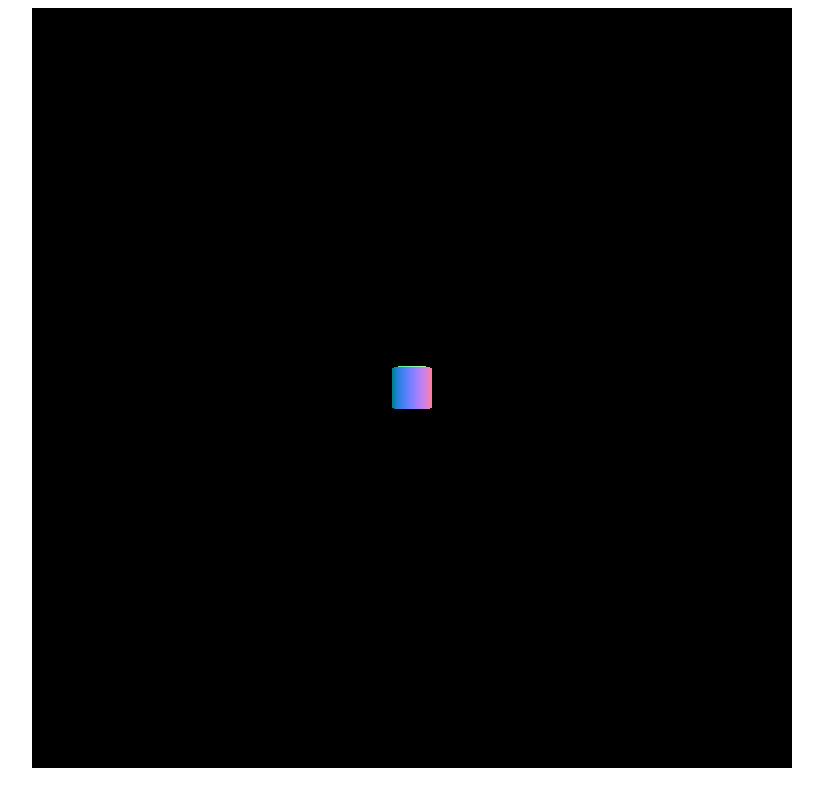
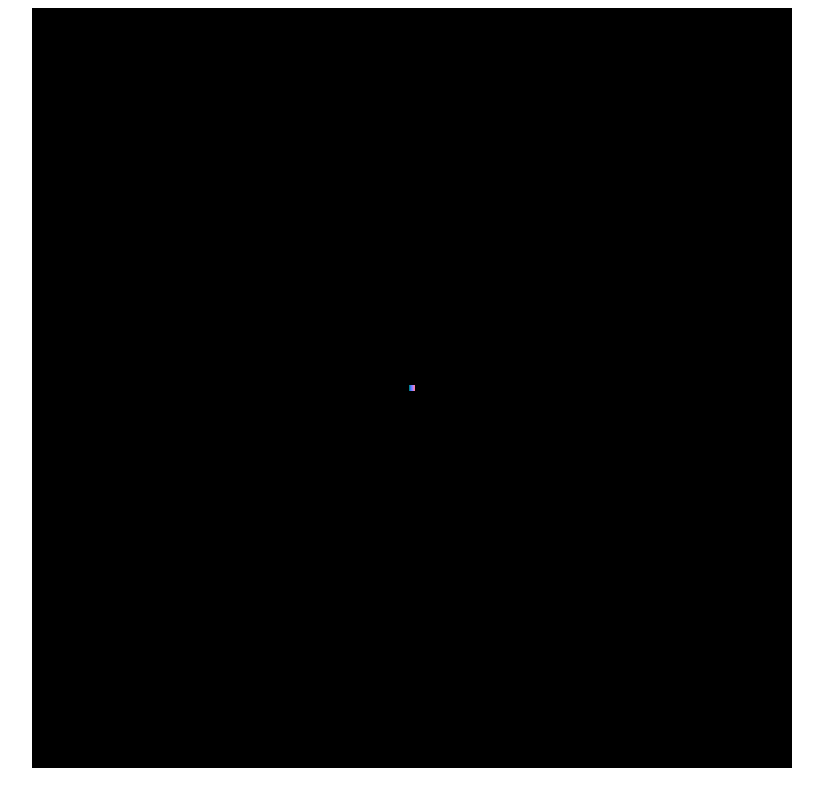
Before and after one commit to OliverGomezRo/OliverGomezRo.github.io, a plain HTML site: page Lata2.html in a window 1280 px wide. Shown: the whole page, without its empty margins (228-1051 px from the left). Drawn offline with Linux system fonts and the light colour scheme.

Commit message:
Update Lata2.html

```diff
--- a/Lata2.html
+++ b/Lata2.html
@@ -12,6 +12,6 @@
   <script
   src="three.min.js">
   </script>
-  <script src="Lata.js"></script>
+  <script src="Lata2.js"></script>
   </body>
 </html>
```
